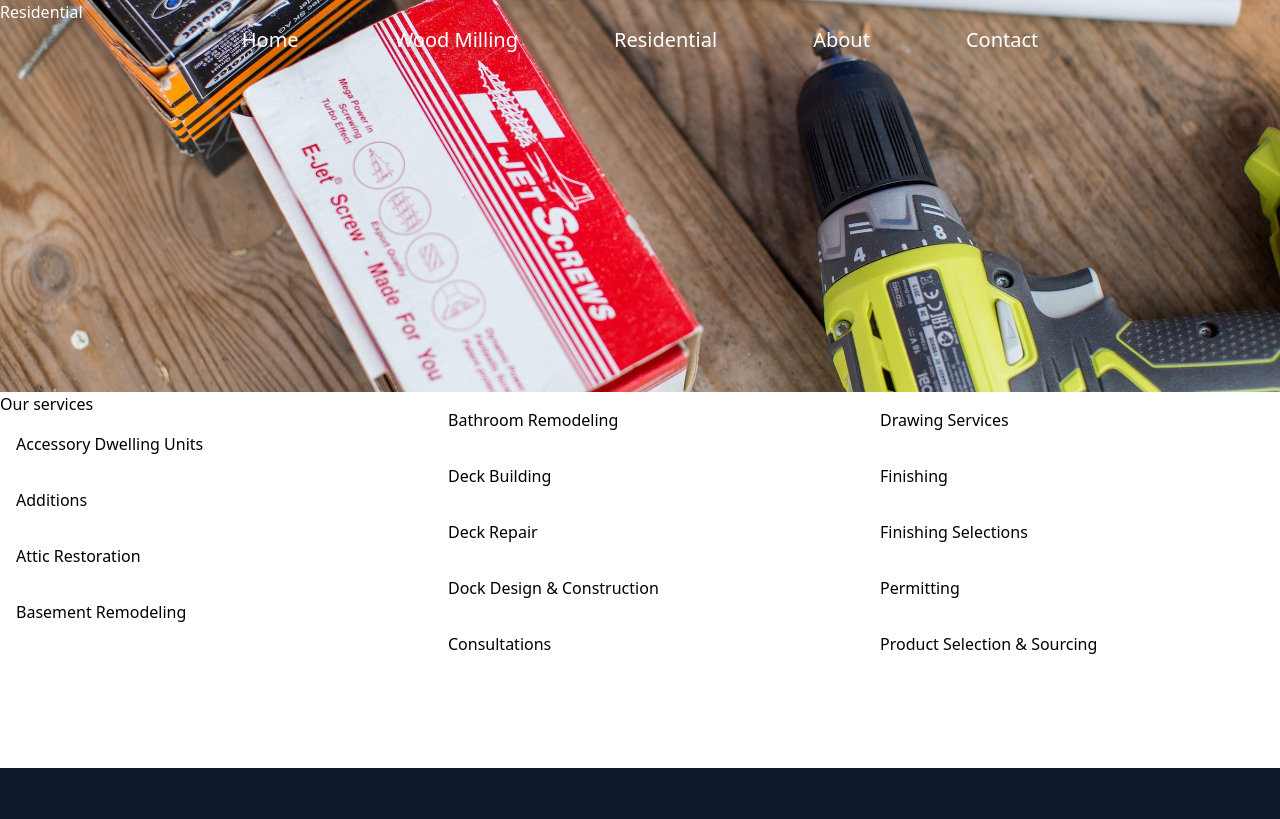
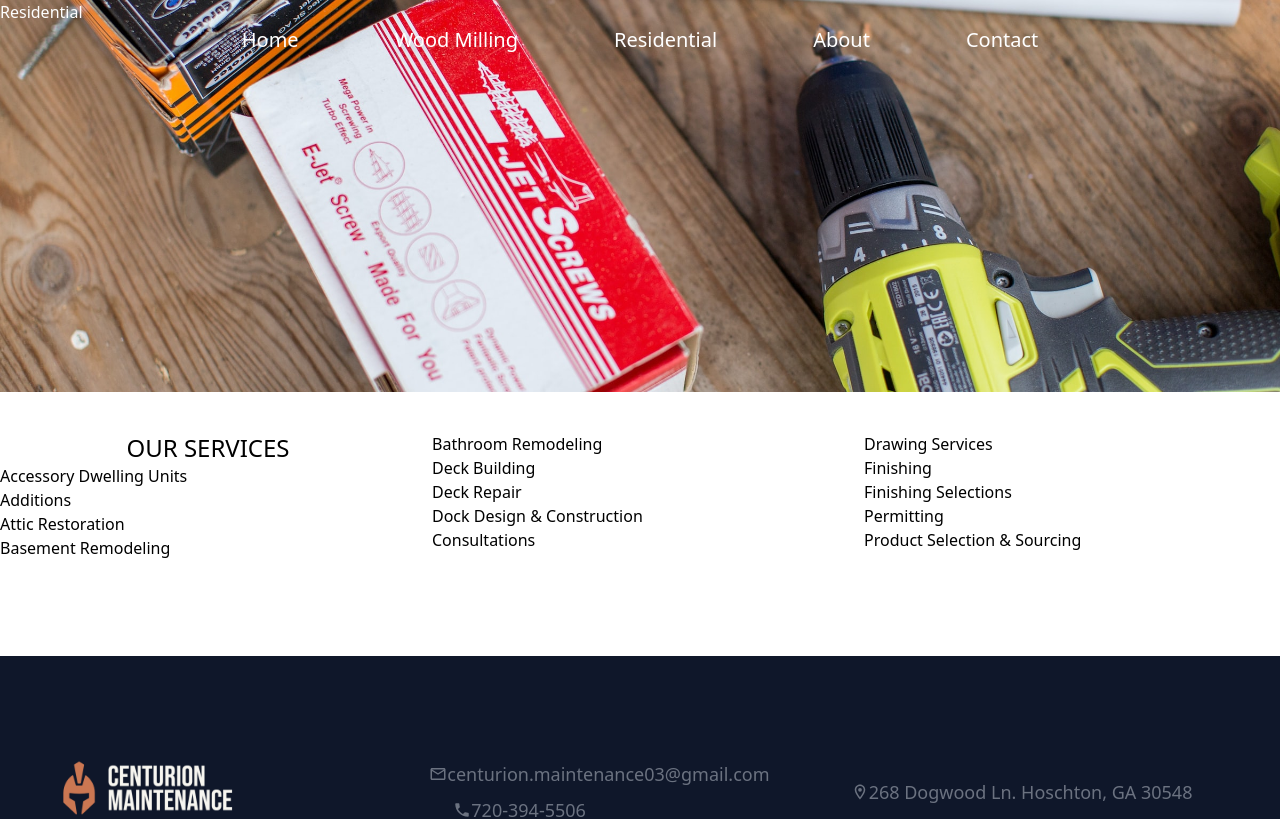
Before and after one commit to austin-morrow/centurion-maintenance, a React (Create React App) app: page /residential in a window 1280 px wide. Shown: the top 819 px of the page. Built offline with nearby package versions, Linux system fonts and the light colour scheme.

Commit message:
why the fuck are these columns being weird

```diff
--- a/src/index.css
+++ b/src/index.css
@@ -9,9 +9,6 @@
         --secondary-orange: #CB7752;
     }
 
-    li {
-        @apply p-4
-    }
 
 }
 
--- a/src/pages/Residential.jsx
+++ b/src/pages/Residential.jsx
@@ -6,9 +6,9 @@ export default function Residential() {
         <div className='text-white'>Residential</div>
       </div>
       </section>
-      <div className='columns-3'>
-        <div>
-          Our services
+      <div className='columns-3 pt-10'>
+        <div className='flex justify-center text-2xl'>
+          OUR SERVICES
         </div>
         <div>
           <ul>
@@ -20,10 +20,6 @@ export default function Residential() {
             <li>Deck Building</li>
             <li>Deck Repair</li>
             <li>Dock Design & Construction</li>
-          </ul>
-        </div>
-        <div>
-          <ul>
             <li>Consultations</li>
             <li>Drawing Services</li>
             <li>Finishing</li>
```
